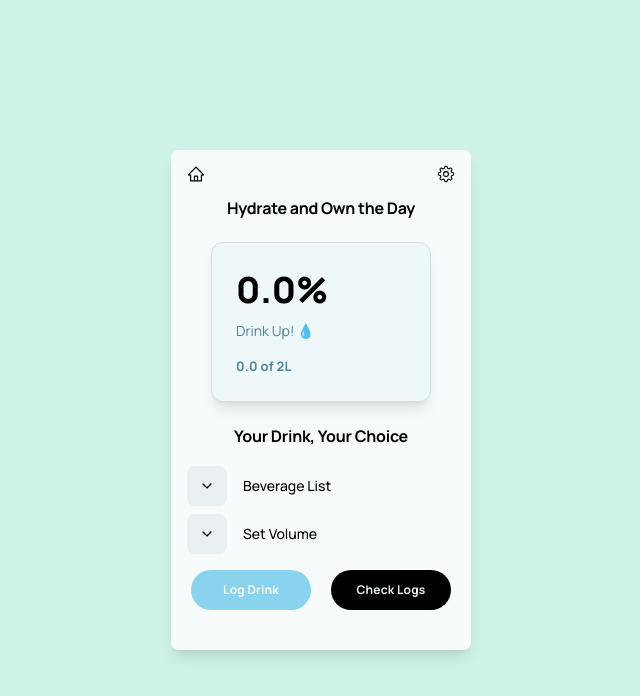
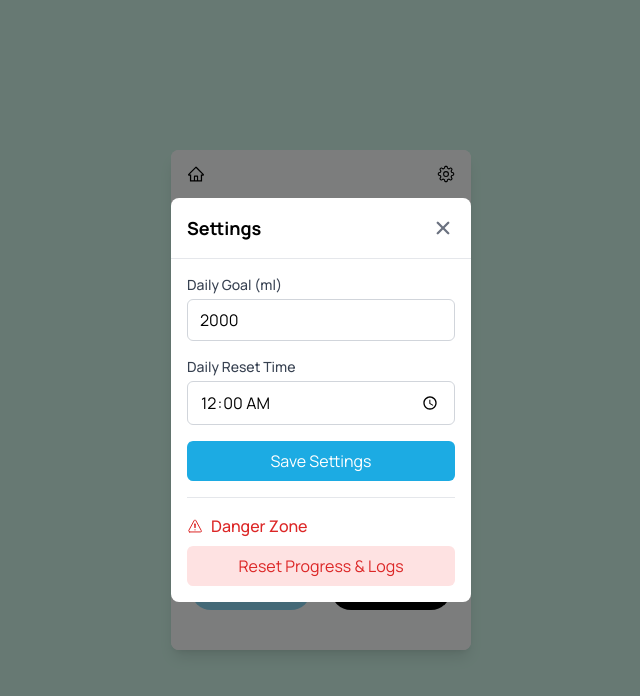
Before and after one commit to seanverano/reboost, a React (Vite) app: page / in a window 1280 px wide. Both pictures are taken after a click on the button 771 px from the left and 174 px from the top of the page. Shown: the top 696 px of the page, without its empty margins (319-959 px from the left). Built offline with nearby package versions, Linux system fonts and the light colour scheme.

Commit message:
Add a new modal for settings that lets user input daily goals and daily reset time

```diff
--- a/src/components/drink_features/DrinkLogs.jsx
+++ b/src/components/drink_features/DrinkLogs.jsx
@@ -50,7 +50,7 @@ const DrinkLogs = ({ logs = [] }) => {
 
       <CheckLogs show={showModal} onClose={closeModal}>
         <div className="flex flex-col justify-center h-[400px] w-[280px] items-center font-manrope font-medium bg-[#EEF8FB] rounded-lg">
-          <div className="flex-none p-4 border-b border-[#CFECF4]">
+          <div className="flex-none p-4 border-b border-[#CFECF4] w-full">
             <h2 className="text-[#000000] text-center text-base font-bold leading-normal">
               Today's Drink Logs
             </h2>
@@ -88,7 +88,7 @@ const DrinkLogs = ({ logs = [] }) => {
                     </div>
                   ))}
               </div>
-              <div className="flex-none border-t border-[#CFECF4] p-4">
+              <div className="flex-none border-t border-[#CFECF4] p-4 w-full">
                 <div className="flex justify-between items-center">
                   <span className="text-[#4f8296] text-sm">Total Volume:</span>
                   <span className="text-[#1CABE3] font-bold">
--- /dev/null
+++ b/src/components/drink_features/DrinkSettingsModal.jsx
@@ -0,0 +1,123 @@
+import React, { useState } from "react";
+import { IoWarningOutline } from "react-icons/io5";
+import { IoClose } from "react-icons/io5";
+
+const DrinkSettingsModal = ({
+  show,
+  onClose,
+  onSaveSettings,
+  currentSettings,
+}) => {
+  const [dailyGoal, setDailyGoal] = useState(
+    currentSettings?.dailyGoal || 2000
+  );
+  const [resetHour, setResetHour] = useState(
+    currentSettings?.resetHour || "00:00"
+  );
+  const [showResetConfirm, setShowResetConfirm] = useState(false);
+
+  const handleSave = () => {
+    onSaveSettings({
+      dailyGoal: parseInt(dailyGoal),
+      resetHour,
+    });
+    onClose();
+  };
+
+  const handleReset = () => {
+    localStorage.removeItem("drinkLogs");
+    localStorage.removeItem("totalVolume");
+    window.location.reload();
+  };
+
+  if (!show) return null;
+
+  return (
+    <div className="fixed inset-0 bg-black bg-opacity-50 flex items-center justify-center z-50">
+      <div className="bg-white rounded-lg w-[300px] font-manrope">
+        <div className="flex justify-between items-center p-4 border-b border-gray-200">
+          <h2 className="text-lg font-bold">Settings</h2>
+          <button
+            onClick={onClose}
+            className="text-gray-500 hover:text-gray-700"
+          >
+            <IoClose size={24} />
+          </button>
+        </div>
+
+        <div className="p-4 space-y-4">
+          <div>
+            <label className="block text-sm font-medium text-gray-700 mb-1">
+              Daily Goal (ml)
+            </label>
+            <input
+              type="number"
+              value={dailyGoal}
+              onChange={(e) => setDailyGoal(e.target.value)}
+              className="w-full px-3 py-2 border border-gray-300 rounded-md focus:outline-none focus:ring-2 focus:ring-[#1CABE3]"
+              min="500"
+              max="5000"
+              step="100"
+            />
+          </div>
+
+          <div>
+            <label className="block text-sm font-medium text-gray-700 mb-1">
+              Daily Reset Time
+            </label>
+            <input
+              type="time"
+              value={resetHour}
+              onChange={(e) => setResetHour(e.target.value)}
+              className="w-full px-3 py-2 border border-gray-300 rounded-md focus:outline-none focus:ring-2 focus:ring-[#1CABE3]"
+            />
+          </div>
+
+          <button
+            onClick={handleSave}
+            className="w-full bg-[#1CABE3] text-white py-2 rounded-md hover:bg-[#1CABE3]/90 transition-colors"
+          >
+            Save Settings
+          </button>
+
+          <div className="mt-6 pt-4 border-t border-gray-200">
+            <h3 className="text-red-600 font-medium mb-2 flex items-center gap-2">
+              <IoWarningOutline /> Danger Zone
+            </h3>
+
+            {!showResetConfirm ? (
+              <button
+                onClick={() => setShowResetConfirm(true)}
+                className="w-full bg-red-100 text-red-600 py-2 rounded-md hover:bg-red-200 transition-colors"
+              >
+                Reset Progress & Logs
+              </button>
+            ) : (
+              <div className="space-y-2">
+                <p className="text-sm text-gray-600">
+                  Are you sure? This cannot be undone.
+                </p>
+                <div className="flex gap-2">
+                  <button
+                    onClick={() => setShowResetConfirm(false)}
+                    className="flex-1 bg-gray-100 text-gray-600 py-2 rounded-md hover:bg-gray-200 transition-colors"
+                  >
+                    Cancel
+                  </button>
+                  <button
+                    onClick={handleReset}
+                    className="flex-1 bg-red-600 text-white py-2 rounded-md hover:bg-red-700 transition-colors"
+                  >
+                    Reset
+                  </button>
+                </div>
+              </div>
+            )}
+          </div>
+        </div>
+      </div>
+    </div>
+  );
+};
+
+export default DrinkSettingsModal;
--- a/src/components/drink_features/DrinkType.jsx
+++ b/src/components/drink_features/DrinkType.jsx
@@ -80,7 +80,7 @@ const DrinkType = ({ selectedDrink, setSelectedDrink }) => {
               <span className="mr-2">{drink.icon}</span> {drink.name}
             </div>
           ))}
-          <div className="px-12 flex flex-col border-t border-[#CFECF4] mt-2">
+          <div className="px-4 flex flex-col border-t border-[#CFECF4] mt-2">
             <input
               type="text"
               value={newDrink}
--- a/src/components/drink_features/DrinkVolume.jsx
+++ b/src/components/drink_features/DrinkVolume.jsx
@@ -78,7 +78,7 @@ const DrinkVolume = ({ selectedVolume, setSelectedVolume }) => {
               <span>{volume.name} ml</span>
             </div>
           ))}
-          <div className="px-12 flex flex-col border-t border-[#CFECF4] mt-2">
+          <div className="px-4 flex flex-col border-t border-[#CFECF4] mt-2">
             <input
               type="number"
               value={newVolume}
--- a/src/pages/DrinkPage.jsx
+++ b/src/pages/DrinkPage.jsx
@@ -1,20 +1,26 @@
 import React, { useState, useEffect } from "react";
 import { GoGear } from "react-icons/go";
 import { AiOutlineHome } from "react-icons/ai";
-import { FaGlassWater } from "react-icons/fa6";
 import DrinkVolume from "../components/drink_features/DrinkVolume";
 import DrinkType from "../components/drink_features/DrinkType";
 import DrinkLogs from "../components/drink_features/DrinkLogs";
+import DrinkSettingsModal from "../components/drink_features/DrinkSettingsModal";
 import confetti from "canvas-confetti";
 
 const DrinkPage = () => {
+  const [showSettings, setShowSettings] = useState(false);
+  const [dailyGoal, setDailyGoal] = useState(() => {
+    return parseInt(localStorage.getItem("dailyGoal")) || 2000;
+  });
+  const [resetHour, setResetHour] = useState(() => {
+    return localStorage.getItem("resetHour") || "00:00";
+  });
   const [selectedVolume, setSelectedVolume] = useState(null);
   const [selectedDrink, setSelectedDrink] = useState(null);
   const [totalVolume, setTotalVolume] = useState(0);
   const [isAnimating, setIsAnimating] = useState(false);
   const [showCelebration, setShowCelebration] = useState(false);
   const [drinkLogs, setDrinkLogs] = useState([]);
-  const dailyGoal = 2000;
 
   const handleLogDrink = () => {
     if (selectedVolume && selectedDrink) {
@@ -41,6 +47,13 @@ const DrinkPage = () => {
         }
       }, 1500);
     }
+  };
+
+  const handleSaveSettings = (settings) => {
+    setDailyGoal(settings.dailyGoal);
+    setResetHour(settings.resetHour);
+    localStorage.setItem("dailyGoal", settings.dailyGoal);
+    localStorage.setItem("resetHour", settings.resetHour);
   };
 
   const triggerCelebration = () => {
@@ -95,11 +108,23 @@ const DrinkPage = () => {
             </div>
           </button>
           <div className="flex w-14 items-center justify-end">
-            <button className="flex cursor-pointer items-center justify-center rounded-full h-4 bg-transparent text-[#000000] gap-2 font-bold leading-normal tracking-[0.015em] p-0">
+            <button
+              onClick={() => setShowSettings(true)}
+              className="flex cursor-pointer items-center justify-center rounded-full h-4 bg-transparent text-[#000000] gap-2 font-bold leading-normal tracking-[0.015em] p-0"
+            >
               <div className="text-[#000000] mr-3 hover:text-[#1CABE3] text-lg">
                 <GoGear />
               </div>
             </button>
+            <DrinkSettingsModal
+              show={showSettings}
+              onClose={() => setShowSettings(false)}
+              onSaveSettings={handleSaveSettings}
+              currentSettings={{
+                dailyGoal,
+                resetHour,
+              }}
+            />
           </div>
         </div>
 
```
Also changed, not shown: src/components/drink_features/DrinkSettings.jsx (added).
